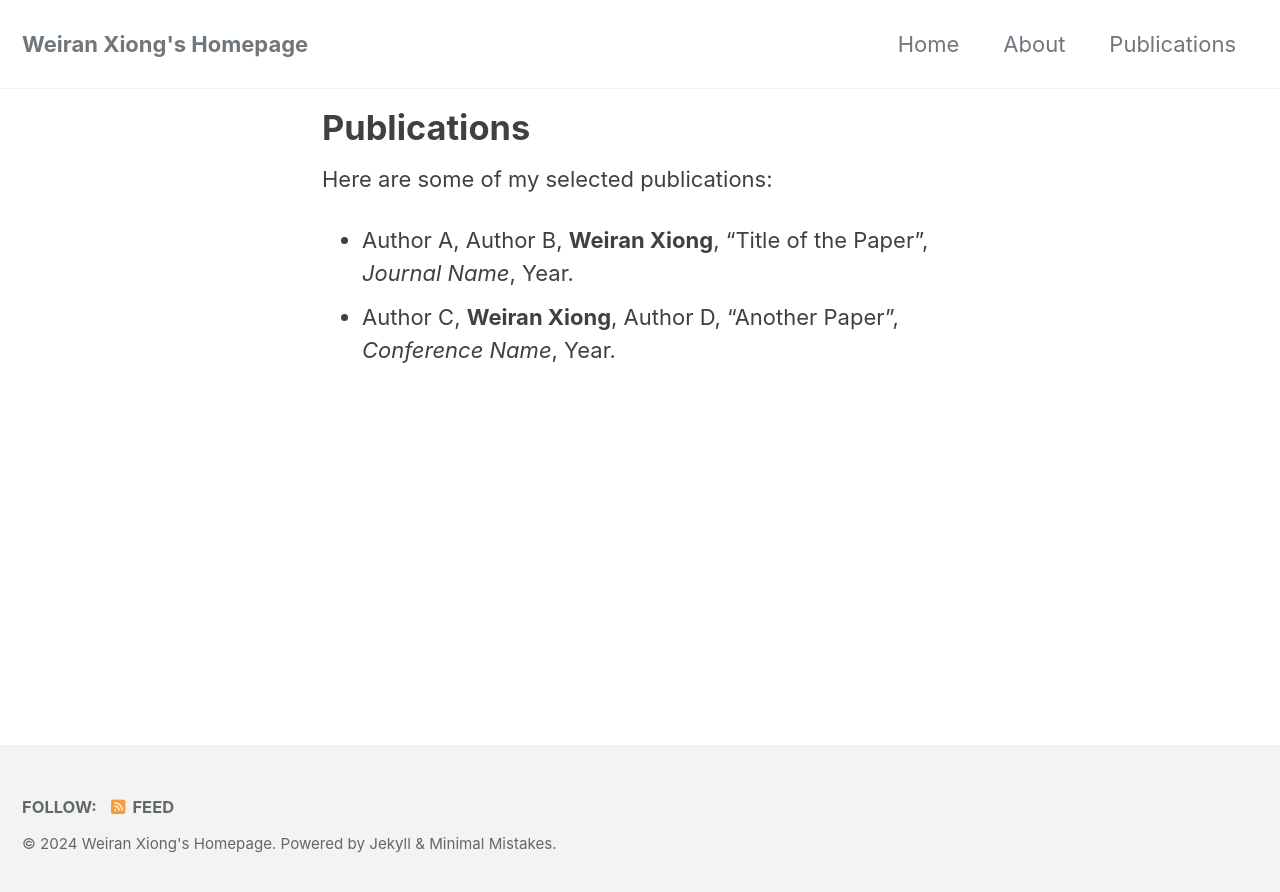
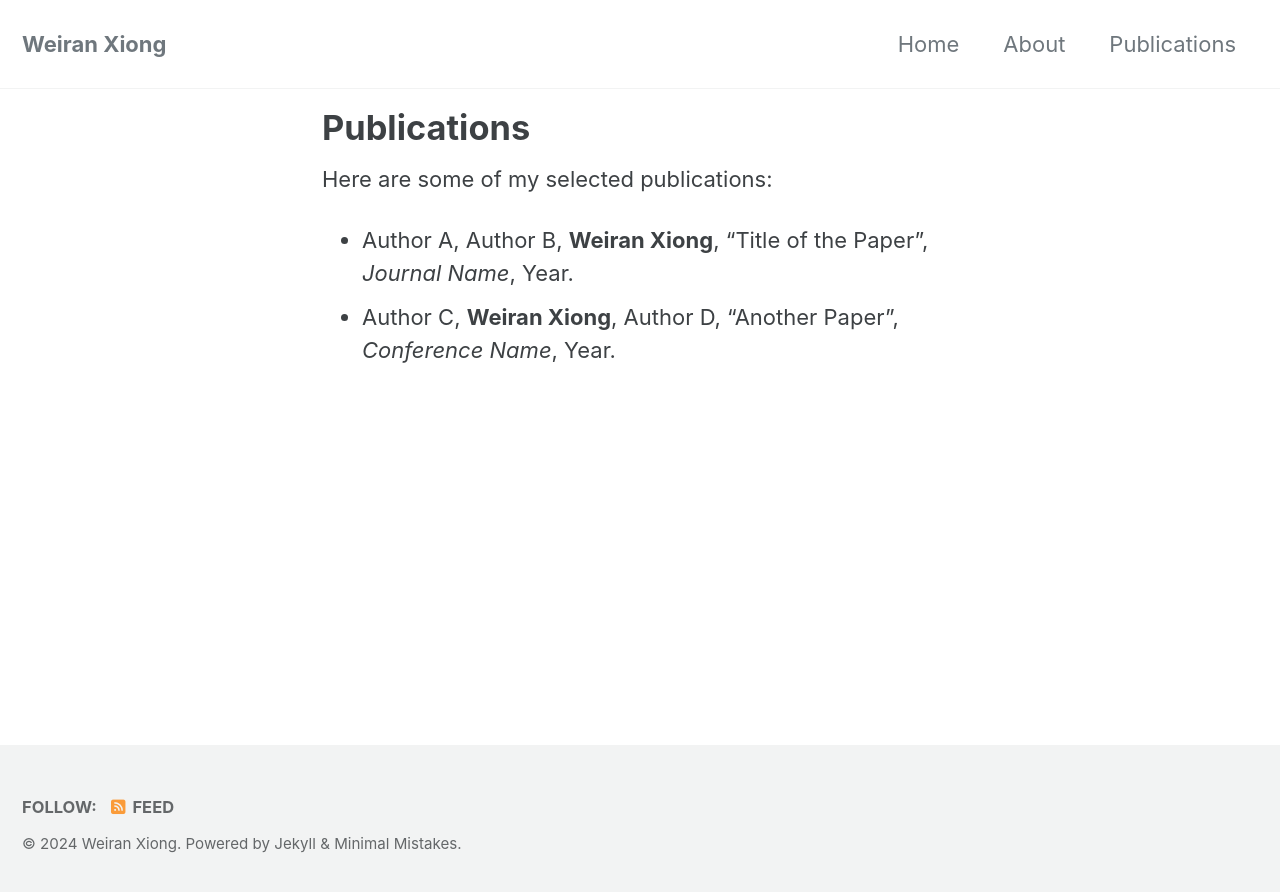
Before and after one commit to Weiran-Xiong/weiran-xiong.github.io, a Jekyll site: the page built from _pages/publications.md, in a window 1280 px wide. Shown: the top 892 px of the page. Built offline with Jekyll 4.4.1, drawn with Linux system fonts in a browser that asks for light colours; cached includes are drawn as plain includes.

Commit message:
Update _config.yml

```diff
--- a/_config.yml
+++ b/_config.yml
@@ -17,7 +17,7 @@ minimal_mistakes_skin    : "default" # "air", "aqua", "contrast", "dark", "dirt"
 # Site Settings
 locale                   : "en-US"
 rtl                      : # true, false (default) # turns direction of the page into right to left for RTL languages
-title                    : "Weiran Xiong's Homepage"
+title                    : "Weiran Xiong"
 subtitle                 : # site tagline that appears below site title in masthead
 title_separator          : "-"
 email: "24210850005@m.fudan.edu.cn"
```
